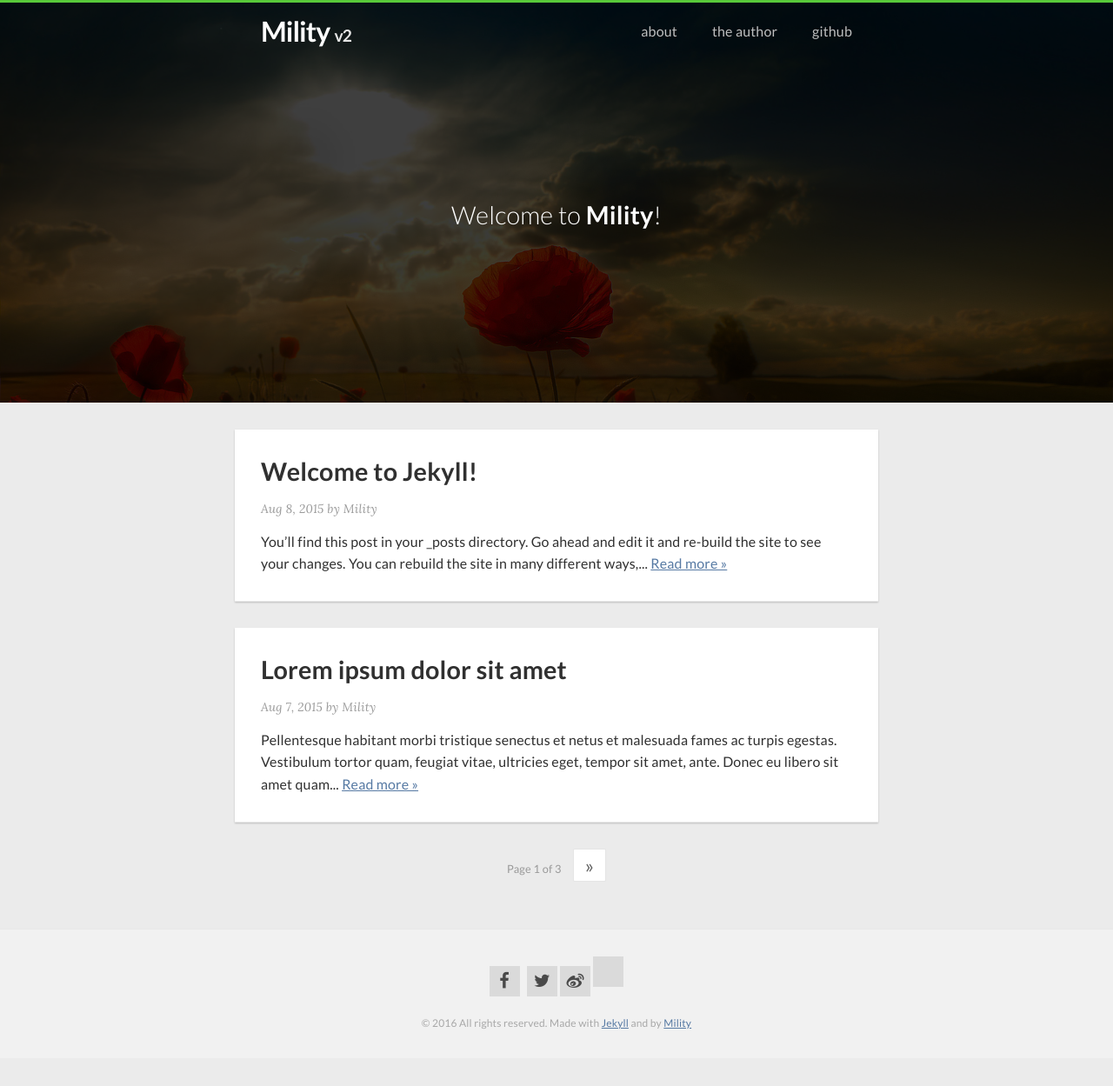
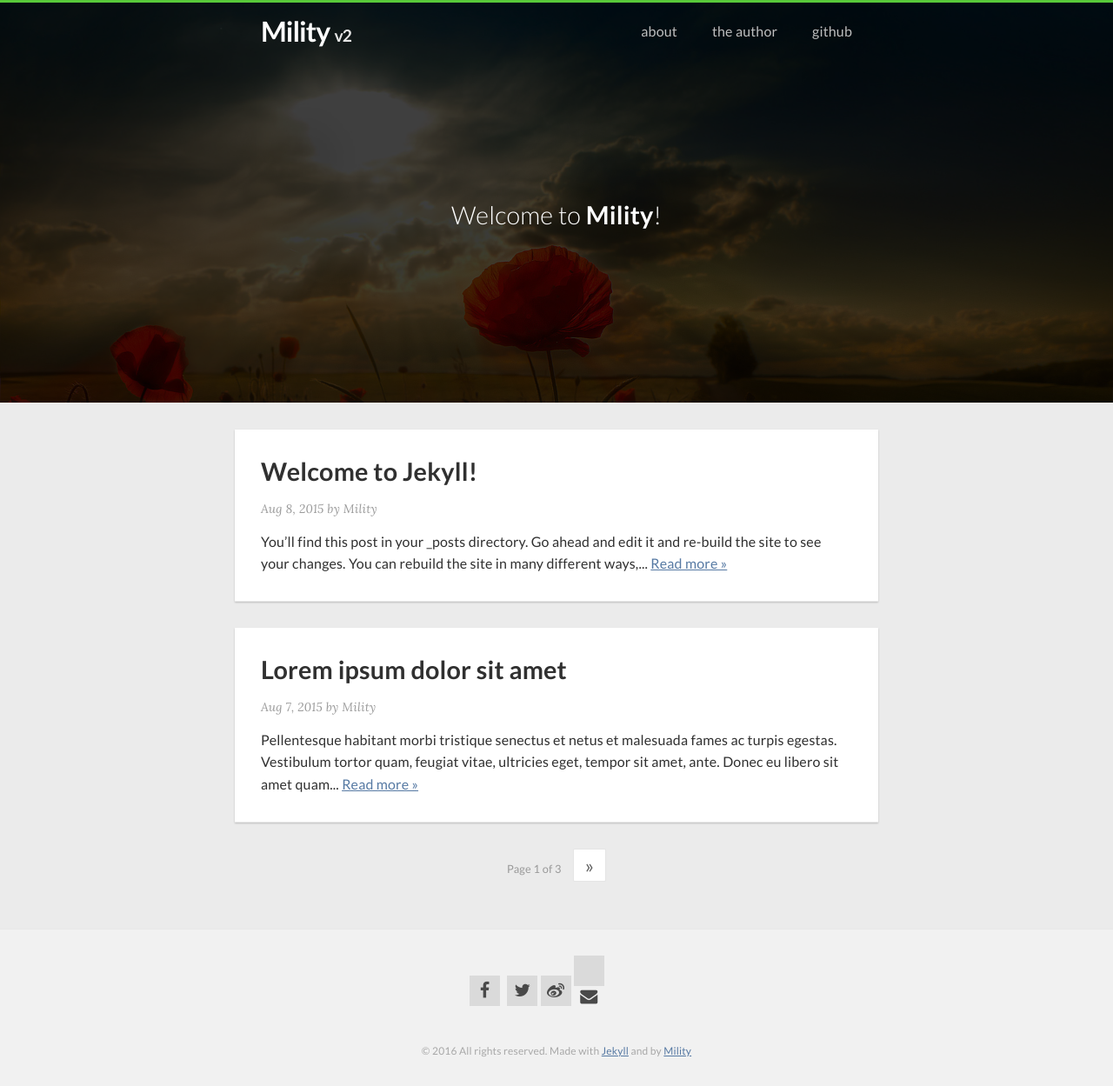
Before and after one commit to Mility/Mility.github.io, a Jekyll site: the page built from index.html, in a window 1280 px wide. Shown: the whole page at 87% size. Built offline with Jekyll 4.4.1, drawn with Linux system fonts in a browser that asks for light colours; nearby versions of some CDN libraries; the list of posts is cut into pages by our own code; before the commit the page ends 1217 px from its top, so only the background shows below that.

Commit message:
Update social-icons.html

```diff
--- a/_includes/social-icons.html
+++ b/_includes/social-icons.html
@@ -3,6 +3,11 @@
     <li><a href="{{ site.author.facebook }}" target="_blank"><i class="fa fa-facebook"></i></a></li>
     <li><a href="{{ site.author.twitter }}" target="_blank"><i class="fa fa-twitter"></i></a></li>
     <li><a href="{{ site.author.weibo }}" target="_blank"><i class="fa fa-weibo"></i></a></li>
-    <li><a href="mailto:{{ site.author.email }}" target="_blank"><i class="fa fa-email"></i></a></li>
+    <li><a <a href="mailto:{{ site.author.email }}" title="Email me">
+              <span class="fa-stack fa-lg">
+                <i class="fa fa-circle fa-stack-2x"></i>
+                <i class="fa fa-envelope fa-stack-1x fa-inverse"></i>
+              </span>
+            </a></li>
   </ul>
 </div>
```
